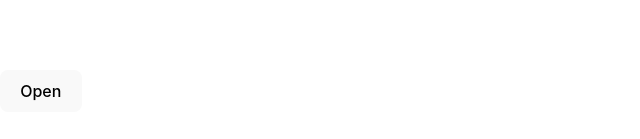
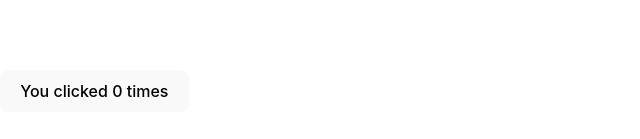
Before and after one commit to jaycikey/react-hw, a React (Vite) app: page / in a window 1280 px wide. Shown: the part 309-448 px from the top of the page, without its empty margins (0-640 px from the left). Built offline with nearby package versions, Linux system fonts and the light colour scheme.

Commit message:
setUpdate

```diff
--- a/src/components/App.jsx
+++ b/src/components/App.jsx
@@ -1,30 +1,13 @@
 import { useEffect } from 'react';
 import { useState } from 'react';
 
-const Modal = () => {
+export const App = () => {
+  const [clicks, setClicks] = useState(0);
+
   useEffect(() => {
-    // Зберігаємо ідентифікатор інтервалу в змінну
-    const intervalId = setInterval(() => {
-      console.log(`Interval - ${Date.now()}`);
-    }, 2000);
-
-    return () => {
-      // Очищаємо інтервал за його ідентифікатором
-      clearInterval(intervalId);
-    };
-  }, []);
-
-  return <div>Modal</div>;
-};
-export const App = () => {
-  const [isOpen, setIsOpen] = useState(false);
-
+    console.log('Clicks update: ', clicks);
+  }, [clicks]);
   return (
-    <div>
-      <button onClick={() => setIsOpen(!isOpen)}>
-        {isOpen ? 'Close' : 'Open'}
-      </button>
-      {isOpen && <Modal />}
-    </div>
+    <button onClick={()=> {setClicks(clicks + 1)}}>You clicked {clicks} times</button>
   );
 };
```
